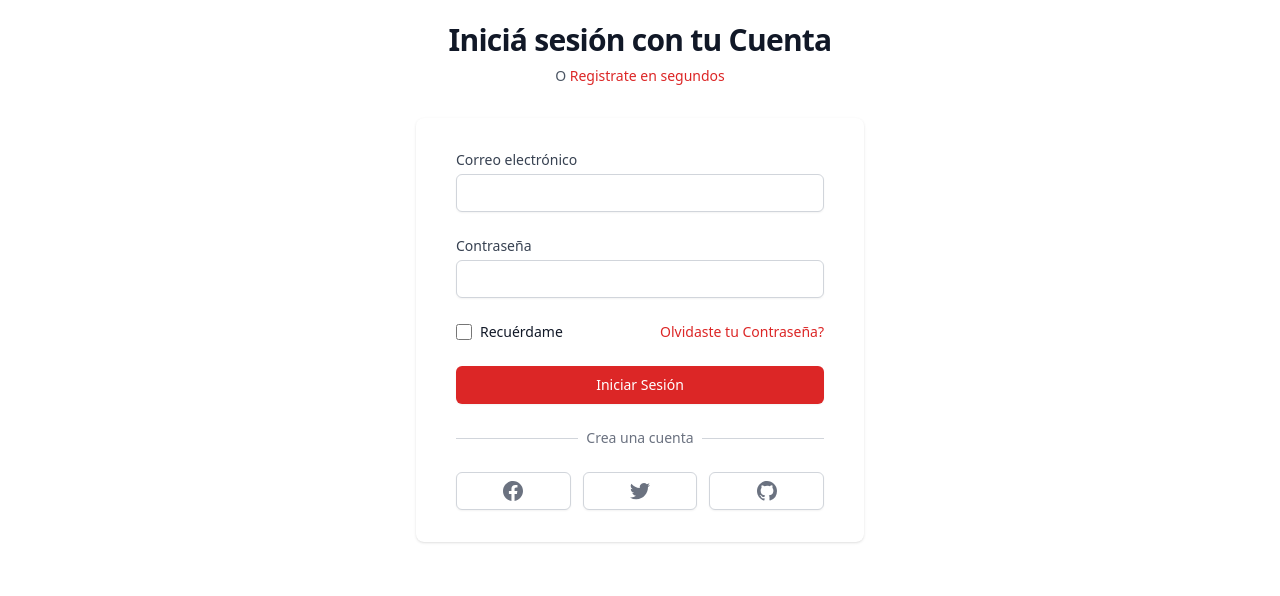
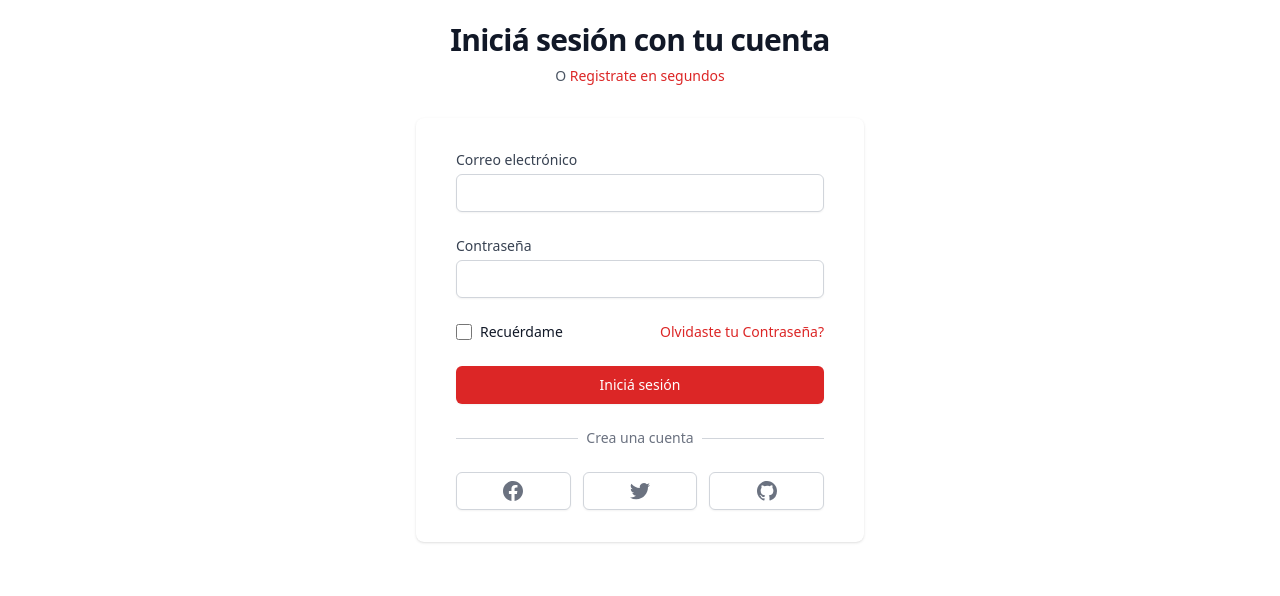
Before and after one commit to endagafi/dementors, a plain HTML site: page templates/index.html in a window 1280 px wide. Shown: the part 730-1326 px from the top of the page. Drawn offline with nearby package versions, Linux system fonts and the light colour scheme.

Commit message:
añadi esto

```diff
--- a/templates/index.html
+++ b/templates/index.html
@@ -182,7 +182,7 @@
     <div class="min-h-full flex flex-col justify-center py-12 sm:px-6 lg:px-8">
       <div class="sm:mx-auto sm:w-full sm:max-w-md">
         <img class="mx-auto h-12 w-auto" src="https://tailwindui.com/img/logos/workflow-mark.svg?color=indigo&shade=600" alt="Workflow">
-        <h2 class="mt-6 text-center text-3xl tracking-tight font-bold text-gray-900">Inici&aacute; sesi&oacute;n con tu Cuenta</h2>
+        <h2 class="mt-6 text-center text-3xl tracking-tight font-bold text-gray-900">Inici&aacute; sesi&oacute;n con tu cuenta</h2>
         <p class="mt-2 text-center text-sm text-gray-600">
           O
           <a href="#" class="font-medium text-red-600 hover:text-indigo-500"> Registrate en segundos</a>
@@ -218,7 +218,7 @@
             </div>
 
             <div>
-              <button type="submit" class="w-full flex justify-center py-2 px-4 border border-transparent rounded-md shadow-sm text-sm font-medium text-white bg-red-600 hover:bg-indigo-700 focus:outline-none focus:ring-2 focus:ring-offset-2 focus:ring-indigo-500">Iniciar Sesi&oacute;n</button>
+              <button type="submit" class="w-full flex justify-center py-2 px-4 border border-transparent rounded-md shadow-sm text-sm font-medium text-white bg-red-600 hover:bg-indigo-700 focus:outline-none focus:ring-2 focus:ring-offset-2 focus:ring-indigo-500">Inici&aacute; sesi&oacute;n</button>
             </div>
           </form>
 
```
